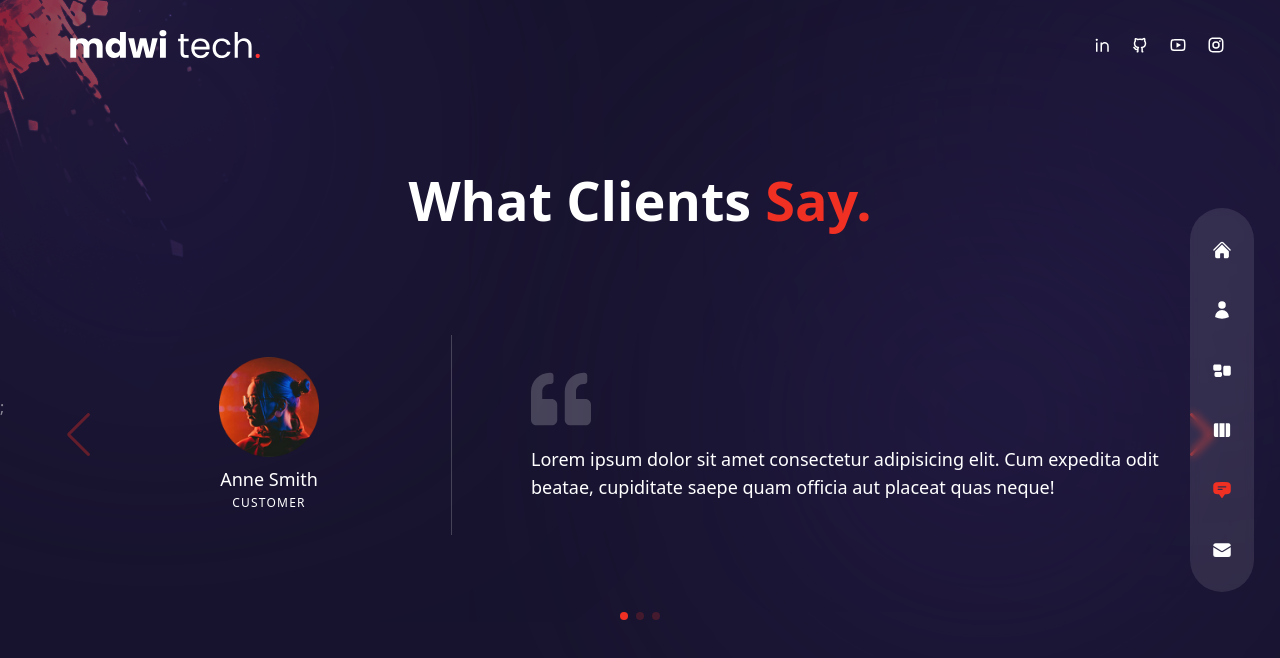
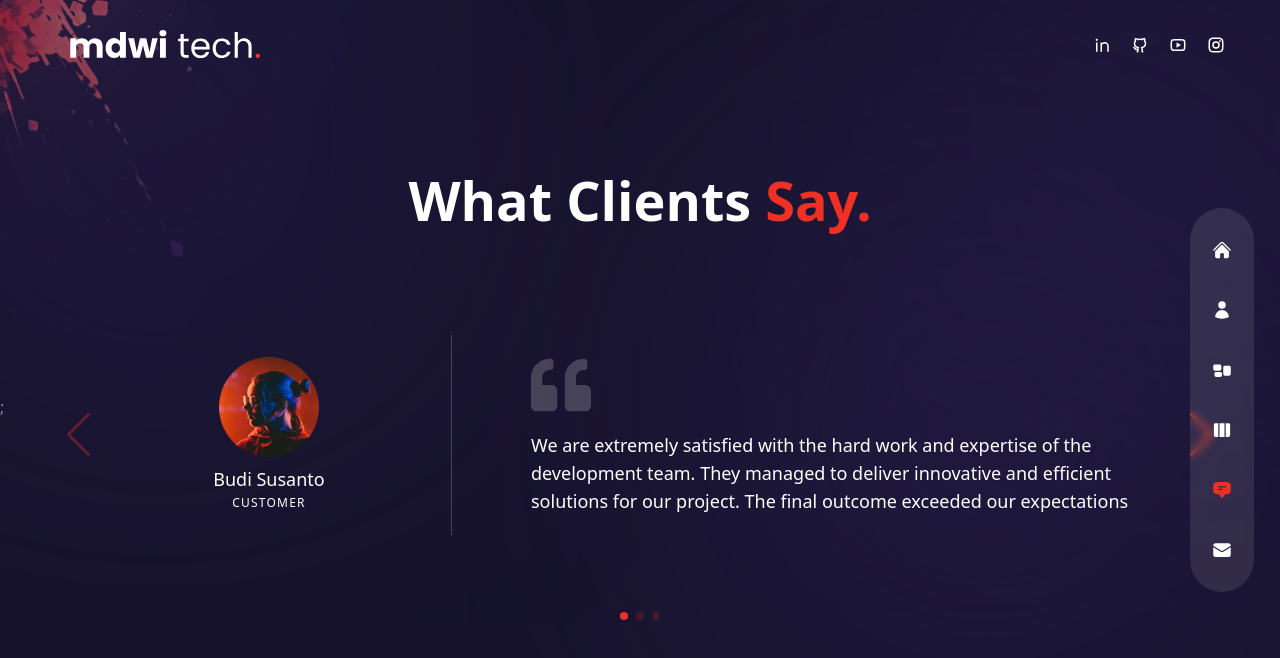
Before and after one commit to mdwiastika/mdwitech, a Next.js app: page /testimonials in a window 1280 px wide. Shown: the top 658 px of the page. Built offline with nearby package versions, Linux system fonts and the light colour scheme.

Commit message:
Build APP

```diff
--- a/components/TestimonialSlider.js
+++ b/components/TestimonialSlider.js
@@ -8,21 +8,21 @@ import Image from "next/image";
 const testimonialData = [
   {
     image: "/t-avt-1.png",
-    name: "Anne Smith",
+    name: "Budi Susanto",
     position: "Customer",
-    message: "Lorem ipsum dolor sit amet consectetur adipisicing elit. Cum expedita odit beatae, cupiditate saepe quam officia aut placeat quas neque!",
+    message: "We are extremely satisfied with the hard work and expertise of the development team. They managed to deliver innovative and efficient solutions for our project. The final outcome exceeded our expectations",
   },
   {
     image: "/t-avt-2.png",
-    name: "Jane Doe",
+    name: "Kiana Maharani",
     position: "Customer",
-    message: "Lorem ipsum dolor sit amet consectetur adipisicing elit. Cum expedita odit beatae, cupiditate saepe quam officia aut placeat quas neque!",
+    message: "This programmer is outstanding! They not only developed highly functional software but also had a profound understanding of our business needs. Great collaboration!",
   },
   {
     image: "/t-avt-3.png",
-    name: "Jhon Doe",
+    name: "Alvin Joe",
     position: "Customer",
-    message: "Lorem ipsum dolor sit amet consectetur adipisicing elit. Cum expedita odit beatae, cupiditate saepe quam officia aut placeat quas neque!",
+    message: "Very pleased to work with this programmer. They possess outstanding analytical and problem-solving skills. The development process went smoothly, and the results are very stable.",
   },
 ];
 
--- a/components/WorkSlider.js
+++ b/components/WorkSlider.js
@@ -13,18 +13,22 @@ const workSlides = {
         {
           title: "title",
           path: "/thumb1.jpg",
+          link: "https://github.com/mdwiastika/mdwitech",
         },
         {
           title: "title",
           path: "/thumb2.jpg",
+          link: "https://github.com/mdwiastika/mdwitech",
         },
         {
           title: "title",
           path: "/thumb3.jpg",
+          link: "https://github.com/mdwiastika/mdwitech",
         },
         {
           title: "title",
           path: "/thumb4.jpg",
+          link: "https://github.com/mdwiastika/mdwitech",
         },
       ],
     },
@@ -33,18 +37,22 @@ const workSlides = {
         {
           title: "title",
           path: "/thumb4.jpg",
+          link: "https://github.com/mdwiastika/mdwitech",
         },
         {
           title: "title",
           path: "/thumb1.jpg",
+          link: "https://github.com/mdwiastika/mdwitech",
         },
         {
           title: "title",
           path: "/thumb2.jpg",
+          link: "https://github.com/mdwiastika/mdwitech",
         },
         {
           title: "title",
           path: "/thumb3.jpg",
+          link: "https://github.com/mdwiastika/mdwitech",
         },
       ],
     },
@@ -72,7 +80,7 @@ const WorkSlider = () => {
                       <Image src={image.path} width={500} height={300} alt={image.title} />
                       <div className="absolute inset-0 bg-gradient-to-l from-transparent via-[#e838cc] to-[#4a22bd] opacity-0 group-hover:opacity-80 transition-all duration-700"></div>
                     </div>
-                    <div className="absolute -top-5 group-hover:top-1/2 left-1/2 transform -translate-x-1/2 -translate-y-1/2 transition-all duration-300">
+                    <a href={image.link} target="_blank" className="absolute -top-5 group-hover:top-1/2 left-1/2 transform -translate-x-1/2 -translate-y-1/2 transition-all duration-300">
                       <div className="flex items-center gap-x-2 text-[13px] tracking-[0.2em]">
                         <div className="delay-100">LIVE</div>
                         <div className="-translate-y-[500%] group-hover:translate-y-0 transition-all duration-300 delay-150">PROJECT</div>
@@ -80,7 +88,7 @@ const WorkSlider = () => {
                           <BsArrowRight />
                         </div>
                       </div>
-                    </div>
+                    </a>
                   </div>
                 );
               })}
--- a/pages/contact/index.js
+++ b/pages/contact/index.js
@@ -3,6 +3,16 @@ import { BsArrowRight } from "react-icons/bs";
 import { motion } from "framer-motion";
 import { fadeIn } from "../../variants";
 const Contact = () => {
+  const onSubmit = (event) => {
+    event.preventDefault();
+    const form = event.target;
+    const name = form.name.value;
+    const email = form.email.value;
+    const subject = form.subject.value;
+    const message = form.message.value;
+    const link = `https://wa.me/62895339390753/?text=${encodeURIComponent("Halo, nama saya " + name + ". Saya ingin " + subject + ". \nDetailnya sebagai berikut:\n" + message)}`;
+    window.open(link, "_blank");
+  };
   return (
     <div className="h-full bg-primary/30">
       <div className="container mx-auto py-32 text-center xl:text-left flex items-center justify-center h-full">
@@ -10,13 +20,13 @@ const Contact = () => {
           <motion.h2 variants={fadeIn("up", 0.2)} initial="hidden" animate="show" exit="hidden" className="h2 text-center mb-12">
             Let&apos;s <span className="text-accent">Talk</span>
           </motion.h2>
-          <motion.form variants={fadeIn("up", 0.4)} initial="hidden" animate="show" exit="hidden" action="" className="flex flex-1 flex-col gap-6 w-full mx-auto">
+          <motion.form onSubmit={onSubmit} variants={fadeIn("up", 0.4)} initial="hidden" animate="show" exit="hidden" action="" className="flex flex-1 flex-col gap-6 w-full mx-auto">
             <div className="flex gap-x-6 w-full">
               <input type="text" className="input" placeholder="name" name="name" id="name" />
-              <input type="email" className="input" placeholder="email" name="email" id="email" />
+              <input type="email" className="input lowercase" placeholder="email" name="email" id="email" />
             </div>
             <input type="text" className="input" placeholder="subject" name="subject" id="subject" />
-            <textarea name="message" id="message" placeholder="message" className="textarea" cols="30" rows="10"></textarea>
+            <textarea name="message" id="message" placeholder="message" className="textarea normal-case" cols="30" rows="10"></textarea>
             <button className="btn rounded-full border border-white/50 max-w-[170px] px-8 transition-all duration-300 flex items-center justify-center overflow-hidden hover:border-accent group">
               <span className="group-hover:-translate-y-[120%] group-hover:opacity-0 transition-all duration-500">Submit</span>
               <BsArrowRight className="-translate-y-0[120%] opacity-0 group-hover:flex group-hover:-translate-y-0 group-hover:opacity-100 transition-all duration-300 absolute text-[22px]" />
```
